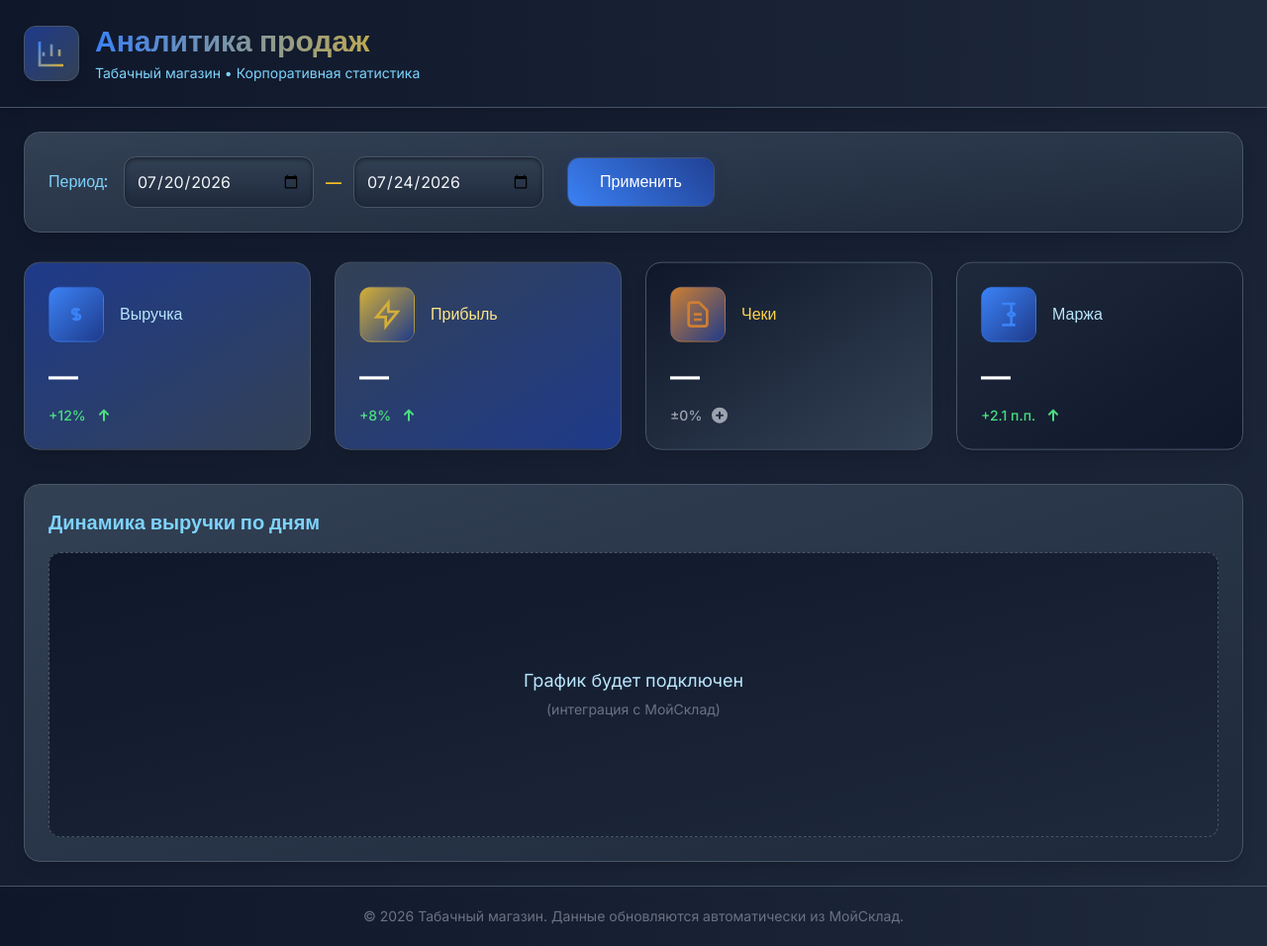
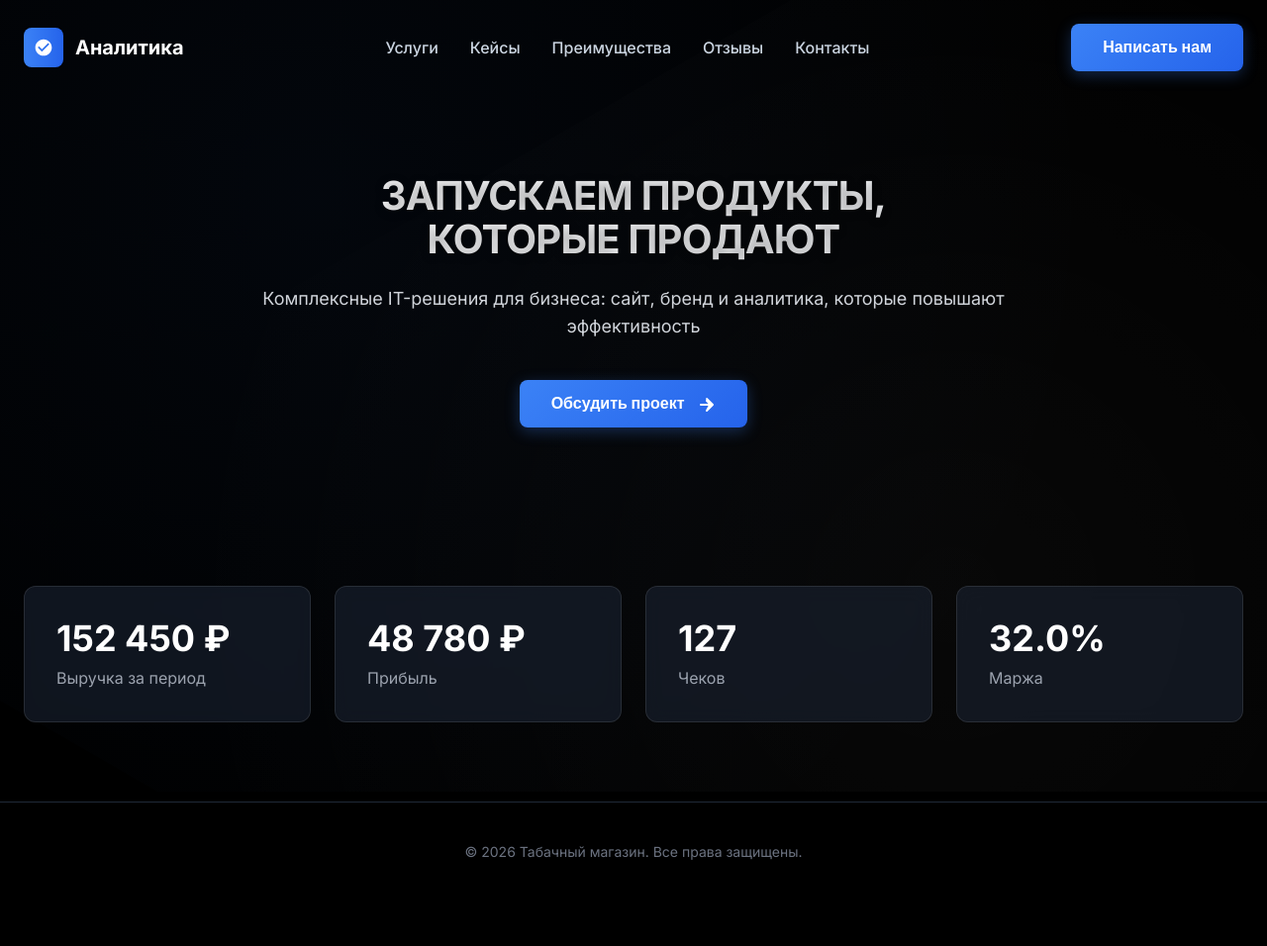
Before and after one commit to DenmarkGod/analyzer, a plain HTML site: page index.html in a window 1280 px wide. Shown: the whole page at 99% size. After the commit the page ends 911 px from the top, so only its background shows below. Drawn offline with nearby package versions, Linux system fonts and the light colour scheme.

Commit message:
index.html

```diff
--- a/index.html
+++ b/index.html
@@ -5,51 +5,34 @@
   <meta name="viewport" content="width=device-width, initial-scale=1.0"/>
   <title>Аналитика | Табачный Магазин</title>
 
-  <!-- Подключаем Inter и Poppins -->
-  <link href="https://fonts.googleapis.com/css2?family=Inter:wght@300;400;500;600&family=Poppins:wght@500;600&display=swap" rel="stylesheet">
+  <!-- Inter + Poppins -->
+  <link href="https://fonts.googleapis.com/css2?family=Inter:wght@300;400;500;600;700&family=Poppins:wght@600;700&display=swap" rel="stylesheet">
 
-  <!-- Tailwind через CDN -->
+  <!-- Tailwind CDN -->
   <script src="https://cdn.tailwindcss.com"></script>
   <script>
     tailwind.config = {
       theme: {
         extend: {
           colors: {
-            'dark-bg': '#0f172a',
-            'dark-panel': '#1e293b',
-            'dark-card': '#334155',
-            'dark-accent': '#475569',
-            'law-blue': '#1e3a8a',
-            'law-blue-light': '#3b82f6',
-            'gold': '#d4af37',
-            'bronze': '#cd7f32',
-            'silver': '#c0c0c0',
-            'text-main': '#f1f5f9',
-            'text-secondary': '#cbd5e1',
-          },
-          boxShadow: {
-            'glow-md': '0 0 15px rgba(59, 130, 246, 0.2)',
-            'glow-lg': '0 0 25px rgba(30, 58, 138, 0.3)',
-            'inset-dark': 'inset 0 2px 4px rgba(0, 0, 0, 0.5)'
+            'dark': '#000000',
+            'gray-900': '#111827',
+            'blue-600': '#3b82f6',
+            'blue-700': '#2563eb',
           },
           animation: {
-            'pulse-glow': 'pulseGlow 2s infinite',
-            'float-card': 'float 6s ease-in-out infinite',
-            'glow-pulse': 'glowPulse 3s ease-in-out infinite',
-            'shine': 'shine 3s infinite'
+            'fade-in': 'fadeIn 0.8s ease-out forwards',
+            'pulse-slow': 'pulse 2.5s cubic-bezier(0.4, 0, 0.6, 1) infinite',
+            'float': 'float 6s ease-in-out infinite',
           },
           keyframes: {
+            fadeIn: {
+              '0%': { opacity: 0, transform: 'translateY(20px)' },
+              '100%': { opacity: 1, transform: 'translateY(0)' },
+            },
             float: {
               '0%, 100%': { transform: 'translateY(0)' },
-              '50%': { transform: 'translateY(-10px)' },
-            },
-            glowPulse: {
-              '0%, 100%': { boxShadow: '0 0 15px rgba(59, 130, 246, 0.2)' },
-              '50%': { boxShadow: '0 0 30px rgba(30, 58, 138, 0.4)' },
-            },
-            shine: {
-              '0%': { backgroundPosition: '-100%' },
-              '100%': { backgroundPosition: '100%' },
+              '50%': { transform: 'translateY(-8px)' },
             }
           }
         }
@@ -60,244 +43,195 @@
   <style>
     body {
       font-family: 'Inter', sans-serif;
-      background: linear-gradient(135deg, #0f172a 0%, #1e293b 100%);
-      color: #f1f5f9;
+      background-color: #000;
+      color: #fff;
       overflow-x: hidden;
     }
 
-    .title-font {
-      font-family: 'Poppins', sans-serif;
-    }
-
-    .card-glow {
-      box-shadow: 0 0 15px rgba(30, 58, 138, 0.2), inset 0 2px 4px rgba(0, 0, 0, 0.5);
-      transition: all 0.4s ease;
-    }
-
-    .card-glow:hover {
-      box-shadow: 0 0 25px rgba(59, 130, 246, 0.4), inset 0 2px 4px rgba(0, 0, 0, 0.7);
-      transform: translateY(-5px);
-    }
-
-    .btn-law {
-      background: linear-gradient(90deg, #1e3a8a, #334155, #1e3a8a);
-      border: 1px solid #475569;
-      box-shadow: 0 0 10px rgba(30, 58, 138, 0.3);
-      transition: all 0.3s ease;
-      position: relative;
+    .hero-bg {
+      position: fixed;
+      top: 0;
+      left: 0;
+      width: 100%;
+      height: 100%;
+      z-index: -1;
       overflow: hidden;
     }
 
-    .btn-law::before {
+    .hero-bg::before {
       content: '';
       position: absolute;
-      top: -2px;
-      left: -2px;
-      right: -2px;
-      bottom: -2px;
-      background: linear-gradient(45deg, #3b82f6, #1e3a8a, #d4af37, #3b82f6);
-      z-index: -1;
-      border-radius: 12px;
-      animation: shine 3s infinite;
-      background-size: 400%;
+      top: -50%;
+      left: -50%;
+      width: 150%;
+      height: 150%;
+      background: radial-gradient(circle, rgba(59, 130, 246, 0.05) 0%, transparent 70%);
+      transform: rotate(30deg);
+      animation: float 12s linear infinite;
     }
 
-    .btn-law:hover {
-      box-shadow: 0 0 20px rgba(30, 58, 138, 0.6);
-      transform: scale(1.03);
+    .hero-bg::after {
+      content: '';
+      position: absolute;
+      bottom: -50%;
+      right: -50%;
+      width: 150%;
+      height: 150%;
+      background: radial-gradient(circle, rgba(255, 255, 255, 0.03) 0%, transparent 70%);
+      transform: rotate(-30deg);
+      animation: float 15s linear infinite reverse;
     }
 
-    .input-dark {
-      background: linear-gradient(to bottom, #334155, #1e293b);
-      border: 1px solid #475569;
-      color: #f1f5f9;
-      box-shadow: inset 0 2px 4px rgba(0, 0, 0, 0.5);
+    .nav-link {
+      font-weight: 500;
+      color: #cbd5e1;
+      transition: color 0.3s;
+    }
+    .nav-link:hover {
+      color: #fff;
     }
 
-    .input-dark:focus {
-      outline: none;
-      border-color: #3b82f6;
-      box-shadow: 0 0 10px rgba(59, 130, 246, 0.3);
+    .btn-primary {
+      background: linear-gradient(135deg, #3b82f6, #2563eb);
+      color: white;
+      padding: 0.75rem 2rem;
+      border-radius: 8px;
+      font-weight: 600;
+      font-family: 'Poppins', sans-serif;
+      transition: all 0.4s ease;
+      box-shadow: 0 4px 15px rgba(59, 130, 246, 0.3);
+    }
+    .btn-primary:hover {
+      transform: translateY(-2px);
+      box-shadow: 0 8px 20px rgba(59, 130, 246, 0.5);
     }
 
-    .icon-wrapper {
-      display: flex;
-      align-items: center;
-      justify-content: center;
-      width: 100%;
-      height: 100%;
+    .metric-card {
+      background: rgba(30, 41, 59, 0.5);
+      backdrop-filter: blur(10px);
+      border: 1px solid rgba(255, 255, 255, 0.1);
+      border-radius: 12px;
+      transition: transform 0.3s, box-shadow 0.3s;
+    }
+    .metric-card:hover {
+      transform: translateY(-6px);
+      box-shadow: 0 10px 25px rgba(0, 0, 0, 0.3);
+    }
+
+    .section-title {
+      font-size: 2.5rem;
+      font-weight: 700;
+      line-height: 1.1;
+      text-transform: uppercase;
+      letter-spacing: -0.02em;
+      background: linear-gradient(to right, #fff, #e5e7eb);
+      -webkit-background-clip: text;
+      background-clip: text;
+      color: transparent;
+      text-shadow: 0 2px 10px rgba(0, 0, 0, 0.3);
+    }
+
+    @media (max-width: 768px) {
+      .section-title {
+        font-size: 1.8rem;
+      }
     }
   </style>
 </head>
-<body class="min-h-screen flex flex-col">
+<body class="min-h-screen">
+
+<!-- Абстрактный фон -->
+<div class="hero-bg"></div>
 
 <!-- Header -->
-<header class="p-6 bg-gradient-to-r from-[#0f172a] to-[#1e293b] border-b border-[#475569] shadow-lg">
-  <div class="max-w-7xl mx-auto">
-    <div class="flex items-center gap-4">
-      <div class="w-14 h-14 rounded-xl bg-gradient-to-br from-[#1e3a8a] to-[#334155] flex items-center justify-center border border-[#475569] shadow-lg">
-        <svg xmlns="http://www.w3.org/2000/svg" viewBox="0 0 24 24" fill="none" stroke="url(#headerGradient)" stroke-width="2" class="w-8 h-8">
-          <defs>
-            <linearGradient id="headerGradient" x1="0%" y1="0%" x2="100%" y2="100%">
-              <stop offset="0%" stop-color="#3b82f6"/>
-              <stop offset="100%" stop-color="#d4af37"/>
-            </linearGradient>
-          </defs>
-          <path d="M3 3v18h18M18 14V9M12 14V5M6 14v-3"/>
+<header class="relative z-10 py-6 px-6 max-w-7xl mx-auto flex justify-between items-center">
+  <div class="flex items-center gap-3">
+    <div class="w-10 h-10 rounded-lg bg-gradient-to-r from-blue-600 to-blue-700 flex items-center justify-center">
+      <svg xmlns="http://www.w3.org/2000/svg" viewBox="0 0 24 24" fill="white" class="w-5 h-5">
+        <path d="M12 2C6.48 2 2 6.48 2 12s4.48 10 10 10 10-4.48 10-10S17.52 2 12 2zm-2 15l-5-5 1.41-1.41L10 14.17l7.59-7.59L19 8l-9 9z"/>
       </svg>
     </div>
-      <div>
-        <h1 class="text-3xl font-semibold title-font text-transparent bg-clip-text bg-gradient-to-r from-[#3b82f6] to-[#d4af37]">
-          Аналитика продаж
-        </h1>
-        <p class="text-sky-300 mt-1 text-sm">
-          Табачный магазин • Корпоративная статистика
-        </p>
+    <span class="font-bold text-xl">Аналитика</span>
   </div>
-    </div>
-  </div>
+
+  <nav class="hidden md:flex gap-8">
+    <a href="#" class="nav-link">Услуги</a>
+    <a href="#" class="nav-link">Кейсы</a>
+    <a href="#" class="nav-link">Преимущества</a>
+    <a href="#" class="nav-link">Отзывы</a>
+    <a href="#" class="nav-link">Контакты</a>
+  </nav>
+
+  <button class="btn-primary hidden md:block">
+    Написать нам
+  </button>
+
+  <!-- Мобильная кнопка -->
+  <button class="btn-primary md:hidden w-10 h-10 flex items-center justify-center">
+    <svg xmlns="http://www.w3.org/2000/svg" class="h-5 w-5" viewBox="0 0 20 20" fill="currentColor">
+      <path fill-rule="evenodd" d="M3 5a2 2 0 012-2h10a2 2 0 012 2v10a2 2 0 01-2 2H5a2 2 0 01-2-2V5zm11 1H6v8h8V6z" clip-rule="evenodd" />
+    </svg>
+  </button>
 </header>
 
-<main class="flex-1 p-6 max-w-7xl mx-auto w-full">
-  <!-- Controls -->
-  <section class="mb-8 bg-gradient-to-br from-[#334155] to-[#1e293b] p-6 rounded-2xl border border-[#475569] shadow-lg card-glow">
-    <div class="flex flex-wrap items-center gap-6">
-      <div class="flex items-center gap-4">
-        <label class="text-sky-300 font-medium title-font">Период:</label>
-        <div class="flex items-center gap-3">
-          <input type="date" id="start-date" class="input-dark p-3 rounded-xl w-48" />
-          <span class="text-amber-400 font-bold">—</span>
-          <input type="date" id="end-date" class="input-dark p-3 rounded-xl w-48" />
-        </div>
-      </div>
-      <button id="apply-btn" class="btn-law text-white px-8 py-3 rounded-xl font-medium title-font relative z-10 overflow-hidden">
-        Применить
+<!-- Hero Section -->
+<section class="relative z-10 py-20 px-6 max-w-7xl mx-auto text-center">
+  <h1 class="section-title mb-6 animate-fade-in">
+    Запускаем продукты,<br>которые продают
+  </h1>
+  <p class="text-gray-300 max-w-3xl mx-auto text-lg mb-10 animate-fade-in" style="animation-delay: 0.2s">
+    Комплексные IT-решения для бизнеса: сайт, бренд и аналитика, которые повышают эффективность
+  </p>
+  <button class="btn-primary animate-fade-in" style="animation-delay: 0.4s">
+    Обсудить проект
+    <svg xmlns="http://www.w3.org/2000/svg" class="inline ml-2 h-5 w-5" viewBox="0 0 20 20" fill="currentColor">
+      <path fill-rule="evenodd" d="M10.293 3.293a1 1 0 011.414 0l6 6a1 1 0 010 1.414l-6 6a1 1 0 01-1.414-1.414L12.586 11H5a1 1 0 110-2h7.586l-2.293-2.293a1 1 0 010-1.414z" clip-rule="evenodd" />
+    </svg>
   </button>
-    </div>
 </section>
 
-  <!-- Metrics Grid -->
-  <section class="grid grid-cols-1 md:grid-cols-2 lg:grid-cols-4 gap-6 mb-8">
-    <div class="card-glow bg-gradient-to-br from-[#1e3a8a] to-[#334155] rounded-2xl p-6 border border-[#475569] shadow-lg animate-float-card">
-      <div class="flex items-center gap-4 mb-4">
-        <div class="w-14 h-14 rounded-xl bg-gradient-to-br from-[#3b82f6] to-[#1e3a8a] flex items-center justify-center text-2xl border border-[#3b82f6]/30">
-          <svg xmlns="http://www.w3.org/2000/svg" viewBox="0 0 24 24" fill="none" stroke="#3b82f6" stroke-width="2" class="w-8 h-8">
-            <path d="M12 8c-1.657 0-3 .895-3 2s1.343 2 3 2 3 .895 3 2-1.343 2-3 2m0-8c1.11 0 2.08.402 2.599 1M12 8V7m0 1v8m0 0v1m0-1c-1.11 0-2.08-.402-2.599-1"/>
-          </svg>
+<!-- Metrics Section -->
+<section class="relative z-10 py-20 px-6 max-w-7xl mx-auto">
+  <div class="grid grid-cols-1 md:grid-cols-2 lg:grid-cols-4 gap-6">
+    <div class="metric-card p-8 animate-fade-in" style="animation-delay: 0.1s">
+      <div class="text-4xl font-bold mb-2">152 450 ₽</div>
+      <div class="text-gray-400">Выручка за период</div>
     </div>
-        <div class="font-medium text-sky-200 title-font">Выручка</div>
+    <div class="metric-card p-8 animate-fade-in" style="animation-delay: 0.2s">
+      <div class="text-4xl font-bold mb-2">48 780 ₽</div>
+      <div class="text-gray-400">Прибыль</div>
     </div>
-      <div class="text-3xl font-bold text-white" id="revenue">—</div>
-      <div class="mt-3 text-sm font-medium text-green-400 flex items-center gap-2">
-        <span>+12%</span>
-        <svg xmlns="http://www.w3.org/2000/svg" class="h-5 w-5 text-green-400" viewBox="0 0 20 20" fill="currentColor">
-          <path fill-rule="evenodd" d="M5.293 9.707a1 1 0 010-1.414l4-4a1 1 0 011.414 0l4 4a1 1 0 01-1.414 1.414L11 7.414V15a1 1 0 11-2 0V7.414L6.707 9.707a1 1 0 01-1.414 0z" clip-rule="evenodd" />
-        </svg>
+    <div class="metric-card p-8 animate-fade-in" style="animation-delay: 0.3s">
+      <div class="text-4xl font-bold mb-2">127</div>
+      <div class="text-gray-400">Чеков</div>
     </div>
-    </div>
-
-    <div class="card-glow bg-gradient-to-br from-[#334155] to-[#1e3a8a] rounded-2xl p-6 border border-[#475569] shadow-lg animate-float-card">
-      <div class="flex items-center gap-4 mb-4">
-        <div class="w-14 h-14 rounded-xl bg-gradient-to-br from-[#d4af37] to-[#1e3a8a] flex items-center justify-center text-2xl border border-[#d4af37]/30">
-          <svg xmlns="http://www.w3.org/2000/svg" viewBox="0 0 24 24" fill="none" stroke="#d4af37" stroke-width="2" class="w-8 h-8">
-            <path d="M13 10V3L4 14h7v7l9-11h-7z"/>
-          </svg>
-        </div>
-        <div class="font-medium text-amber-200 title-font">Прибыль</div>
-      </div>
-      <div class="text-3xl font-bold text-white" id="profit">—</div>
-      <div class="mt-3 text-sm font-medium text-green-400 flex items-center gap-2">
-        <span>+8%</span>
-        <svg xmlns="http://www.w3.org/2000/svg" class="h-5 w-5 text-green-400" viewBox="0 0 20 20" fill="currentColor">
-          <path fill-rule="evenodd" d="M5.293 9.707a1 1 0 010-1.414l4-4a1 1 0 011.414 0l4 4a1 1 0 01-1.414 1.414L11 7.414V15a1 1 0 11-2 0V7.414L6.707 9.707a1 1 0 01-1.414 0z" clip-rule="evenodd" />
-        </svg>
-      </div>
-    </div>
-
-    <div class="card-glow bg-gradient-to-br from-[#0f172a] to-[#334155] rounded-2xl p-6 border border-[#475569] shadow-lg animate-float-card">
-      <div class="flex items-center gap-4 mb-4">
-        <div class="w-14 h-14 rounded-xl bg-gradient-to-br from-[#cd7f32] to-[#1e3a8a] flex items-center justify-center text-2xl border border-[#cd7f32]/30">
-          <svg xmlns="http://www.w3.org/2000/svg" viewBox="0 0 24 24" fill="none" stroke="#cd7f32" stroke-width="2" class="w-8 h-8">
-            <path d="M9 12h6m-6 4h6m2 5H7a2 2 0 01-2-2V5a2 2 0 012-2h5.586a1 1 0 01.707.293l5.414 5.414a1 1 0 01.293.707V19a2 2 0 01-2 2z"/>
-          </svg>
-        </div>
-        <div class="font-medium text-amber-300 title-font">Чеки</div>
-      </div>
-      <div class="text-3xl font-bold text-white" id="checks">—</div>
-      <div class="mt-3 text-sm font-medium text-gray-400 flex items-center gap-2">
-        <span>±0%</span>
-        <svg xmlns="http://www.w3.org/2000/svg" class="h-5 w-5 text-gray-400" viewBox="0 0 20 20" fill="currentColor">
-          <path fill-rule="evenodd" d="M10 18a8 8 0 100-16 8 8 0 000 16zm1-11a1 1 0 10-2 0v2H7a1 1 0 100 2h2v2a1 1 0 102 0v-2h2a1 1 0 100-2h-2V7z" clip-rule="evenodd" />
-        </svg>
-      </div>
-    </div>
-
-    <div class="card-glow bg-gradient-to-br from-[#1e293b] to-[#0f172a] rounded-2xl p-6 border border-[#475569] shadow-lg animate-float-card">
-      <div class="flex items-center gap-4 mb-4">
-        <div class="w-14 h-14 rounded-xl bg-gradient-to-br from-[#3b82f6] to-[#1e3a8a] flex items-center justify-center text-2xl border border-[#3b82f6]/30">
-          <svg xmlns="http://www.w3.org/2000/svg" viewBox="0 0 24 24" fill="none" stroke="#3b82f6" stroke-width="2" class="w-8 h-8">
-            <path d="M7 20l10 0M7 4l10 0M14 20v-6m0 0l-3-3m3 3l3-3M14 4v6m0 0l-3 3m3-3l3 3"/>
-          </svg>
-        </div>
-        <div class="font-medium text-sky-200 title-font">Маржа</div>
-      </div>
-      <div class="text-3xl font-bold text-white" id="margin">—</div>
-      <div class="mt-3 text-sm font-medium text-green-400 flex items-center gap-2">
-        <span>+2.1 п.п.</span>
-        <svg xmlns="http://www.w3.org/2000/svg" class="h-5 w-5 text-green-400" viewBox="0 0 20 20" fill="currentColor">
-          <path fill-rule="evenodd" d="M5.293 9.707a1 1 0 010-1.414l4-4a1 1 0 011.414 0l4 4a1 1 0 01-1.414 1.414L11 7.414V15a1 1 0 11-2 0V7.414L6.707 9.707a1 1 0 01-1.414 0z" clip-rule="evenodd" />
-        </svg>
+    <div class="metric-card p-8 animate-fade-in" style="animation-delay: 0.4s">
+      <div class="text-4xl font-bold mb-2">32.0%</div>
+      <div class="text-gray-400">Маржа</div>
     </div>
   </div>
 </section>
 
-  <!-- Chart Placeholder -->
-  <section class="bg-gradient-to-br from-[#334155] to-[#1e293b] p-6 rounded-2xl border border-[#475569] shadow-lg card-glow">
-    <h2 class="text-xl font-semibold title-font text-sky-300 mb-4">Динамика выручки по дням</h2>
-    <div class="h-72 bg-gradient-to-br from-[#0f172a] to-[#1e293b] rounded-xl flex items-center justify-center border border-dashed border-[#475569]">
-      <p class="text-center text-sky-200 text-lg">
-        График будет подключен<br />
-        <span class="text-sm text-gray-500">(интеграция с МойСклад)</span>
-      </p>
-    </div>
-  </section>
-</main>
-
-<footer class="py-5 text-center text-gray-500 text-sm border-t border-[#475569] bg-gradient-to-r from-[#0f172a] to-[#1e293b]">
-  <p>© 2026 Табачный магазин. Данные обновляются автоматически из МойСклад.</p>
+<!-- Footer -->
+<footer class="relative z-10 py-10 px-6 border-t border-gray-800 max-w-7xl mx-auto text-center text-gray-500 text-sm">
+  <p>© 2026 Табачный магазин. Все права защищены.</p>
 </footer>
 
 <script>
-  // Установка дат по умолчанию
-  const today = new Date().toISOString().split('T')[0];
-  const startOfWeek = new Date();
-  startOfWeek.setDate(startOfWeek.getDate() - startOfWeek.getDay() + 1);
-  document.getElementById('start-date').value = startOfWeek.toISOString().split('T')[0];
-  document.getElementById('end-date').value = today;
+  // Простая анимация появления при прокрутке (без библиотек)
+  const observer = new IntersectionObserver(
+    (entries) => {
+      entries.forEach(entry => {
+        if (entry.isIntersecting) {
+          entry.target.classList.add('animate-fade-in');
+        }
+      });
+    },
+    { threshold: 0.1 }
+  );
 
-  // Обработчик кнопки
-  document.getElementById('apply-btn').addEventListener('click', function () {
-    const start = document.getElementById('start-date').value;
-    const end = document.getElementById('end-date').value;
-    if (!start || !end) {
-      alert('Выберите период');
-      return;
-    }
-
-    // Заглушка данных
-    document.getElementById('revenue').textContent = '152 450 ₽';
-    document.getElementById('profit').textContent = '48 780 ₽';
-    document.getElementById('checks').textContent = '127';
-    document.getElementById('margin').textContent = '32.0%';
-
-    this.textContent = 'Готово';
-    this.classList.add('bg-gradient-to-r', 'from-green-600', 'to-emerald-600');
-    this.classList.remove('btn-law');
-    setTimeout(() => {
-      this.textContent = 'Применить';
-      this.classList.remove('from-green-600', 'to-emerald-600');
-      this.classList.add('btn-law');
-    }, 2000);
+  document.querySelectorAll('.metric-card').forEach(card => {
+    observer.observe(card);
   });
 </script>
 </body>
```
Lines whose indentation alone changed are shown as unchanged.
